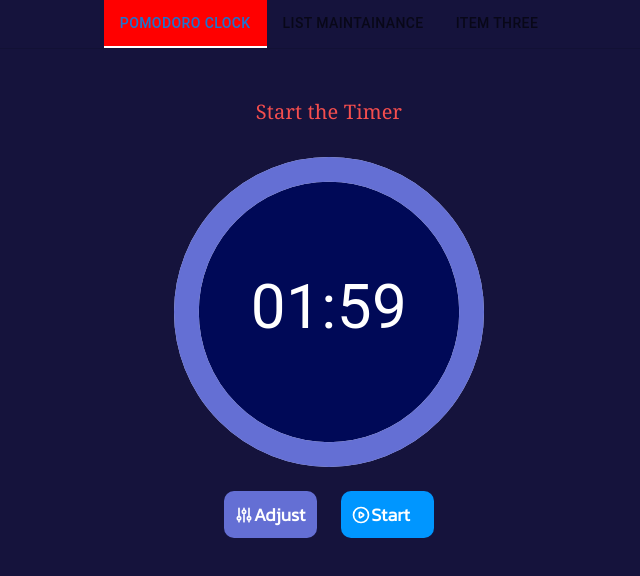
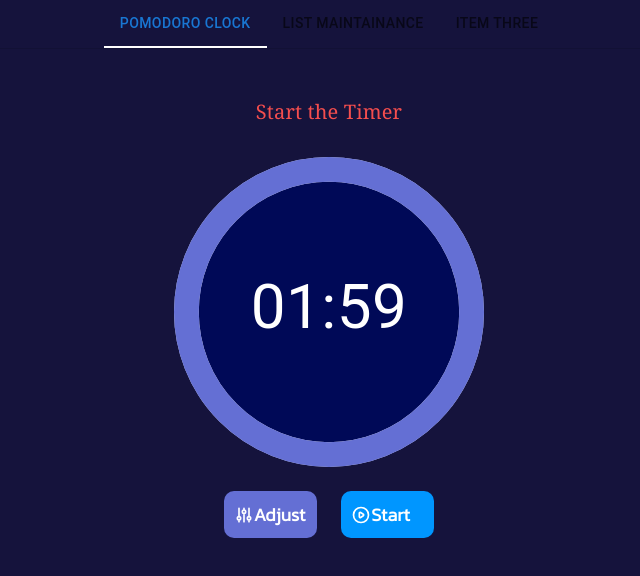
Before and after one commit to AjaiJA/pomodoro-clock, a React (Create React App) app: page / in a window 1280 px wide. Shown: the top 576 px of the page, without its empty margins (311-951 px from the left). Built offline with nearby package versions, Linux system fonts and the light colour scheme.

Commit message:
Files Added

```diff
--- a/src/App.js
+++ b/src/App.js
@@ -3,7 +3,6 @@ import PropTypes from 'prop-types';
 import {Tabs,Tab,Box,Typography} from '@mui/material';
 import ListMaintain from './components/ListMaintain';
 import Pomodoro from './components/Pomodoro';
-import { makeStyles } from '@mui/styles';
 import './App.css';
 
 function TabPanel(props) {
@@ -39,23 +38,23 @@ function a11yProps(index) {
   };
 }
 
-const useStyles = makeStyles(() => ({
-  root: {
-    flexGrow: 1,
-    backgroundColor: "white",
-  },
-  tab: {
-    background: 'white',
-    '&.Mui-selected': {
-      background: 'red'
-    }
-  },
-}));
+// const useStyles = makeStyles((theme) => ({
+//   root: {
+//     flexGrow: 1,
+//     backgroundColor: "white",
+//   },
+//   tab: {
+//     background: 'white',
+//     '&.Mui-selected': {
+//       background: 'red'
+//     }
+//   },
+// }));
 
 export default function App() {
   const [value, setValue] = React.useState(0);
-  const classes = useStyles();
-   const tabClasses = {root: classes.tab};
+  // const classes = useStyles();
+  //  const tabClasses = {root: classes.tab};
   const handleChange = (event, newValue) => {
     setValue(newValue);
   };
@@ -63,9 +62,9 @@ export default function App() {
     <div>
       <Box sx={{ borderBottom: 1, borderColor: 'divider' }}>
         <Tabs inkBarStyle={{background: 'blue'}} centered TabIndicatorProps={{style: {background:'white',color:'white'}}} value={value} onChange={handleChange} aria-label="basic tabs example">
-          <Tab classes={tabClasses} label="Pomodoro Clock" {...a11yProps(0)} />
-          <Tab classes={tabClasses} label="List Maintainance" {...a11yProps(1)} />
-          <Tab classes={tabClasses} label="Item Three" {...a11yProps(2)} />
+          <Tab label="Pomodoro Clock" {...a11yProps(0)} />
+          <Tab label="List Maintainance" {...a11yProps(1)} />
+          <Tab label="Item Three" {...a11yProps(2)} />
         </Tabs>
       </Box>
       <TabPanel value={value} index={0}>
```
